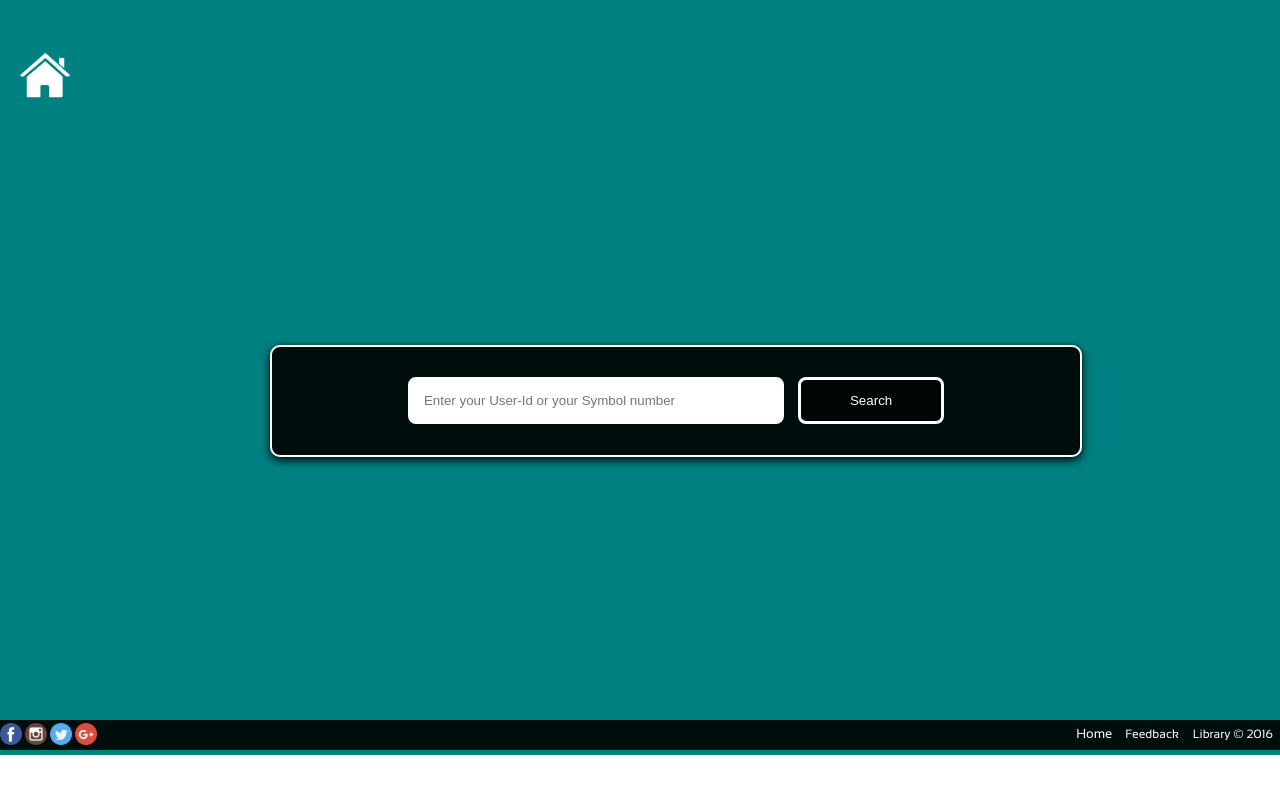
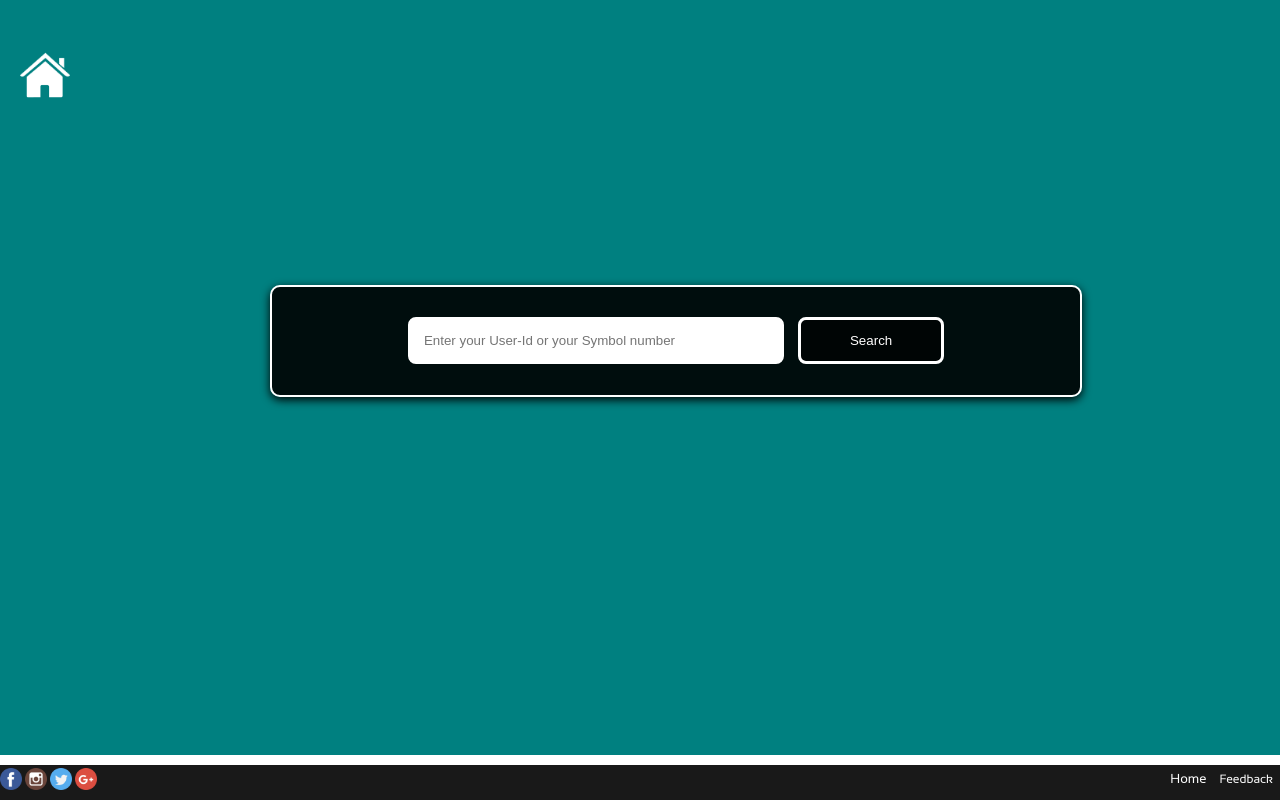
Before and after one commit to sherpa-lakpa/php-library, a PHP site: page /result.php in a window 1280 px wide. Run offline with PHP 8.4, Linux system fonts and the light colour scheme.

Commit message:
Little changes

```diff
--- a/footer.php
+++ b/footer.php
@@ -1,5 +1,5 @@
 <div class="footer">
-          <section>Library &copy 2016</section>
+          <section>Library &copy 2017</section>
 
           <section onClick="feedback()" style="cursor:pointer" id="footer_feedback">Feedback</section>
           <a href="index.php">Home</a>
--- a/result.php
+++ b/result.php
@@ -20,4 +20,13 @@
 
   </div>
 </div>
-<?php include_once('footer.php');?>
+<div class='rfooter'>
+
+<section onClick="feedback()" style="cursor:pointer" id="footer_feedback">Feedback</section>
+<a href="index.php">Home</a>
+<img src="gallery/logo/facebook.png" class="footer_image">
+<img src="gallery/logo/instagram.png" class="footer_image">
+<img src="gallery/logo/twitter.png" class="footer_image">
+<img src="gallery/logo/google-plus.png" class="footer_image">
+
+</div>
--- a/style.css
+++ b/style.css
@@ -1792,3 +1792,8 @@ input
 	background:white;
 	color:black;
 }
+.rfooter
+{
+	background:red;
+	height:50px;
+}
--- a/style1.css
+++ b/style1.css
@@ -27,7 +27,7 @@
 	//margin:195px 0px 175px 0px;
 	position:relative;
 	right:-270px;
-  top:250px;
+  top:190px;
   box-shadow:0px 3px 10px black;
   border:2px solid white;
   text-align: center;
@@ -49,6 +49,44 @@
   transition:all 0.6s;
   border:3px solid black;
   cursor:pointer;
+
+}
+
+.rfooter
+{
+	width:100%;
+	height:35px;
+	background:rgba(0,0,0,0.9);
+	color:white;
+	position:absolute;
+bottom:0px;
+}
+.rfooter section
+{
+	float:right;
+	margin:7px;
+	font-size:12px;
+}
+	.rfooter .footer_image
+{
+	height:22px;
+	width:22px;
+
+	float:left;
+	margin:3px 3px 0px 0px;
+}
+.rfooter a
+{
+	text-decoration:none;
+	color:white;
+	font-size:13px;
+	float:right;
+	margin:6px;
+}
+.rfooter a:hover
+{
+	background:white;
+	color:black;
 
 }
 
@@ -121,3 +159,40 @@ margin-right:auto;
   margin-left:150px;
   text-align:left;
 }
+.rfooter
+{
+	width:100%;
+	height:35px;
+	background:rgba(0,0,0,0.9);
+	color:white;
+	position:absolute;
+bottom:0px;
+}
+.rfooter section
+{
+	float:right;
+	margin:7px;
+	font-size:12px;
+}
+	.rfooter .footer_image
+{
+	height:22px;
+	width:22px;
+
+	float:left;
+	margin:3px 3px 0px 0px;
+}
+.rfooter a
+{
+	text-decoration:none;
+	color:white;
+	font-size:13px;
+	float:right;
+	margin:6px;
+}
+.rfooter a:hover
+{
+	background:white;
+	color:black;
+
+}
```
Also changed, not shown: registration.php (+9 -0 lines).
